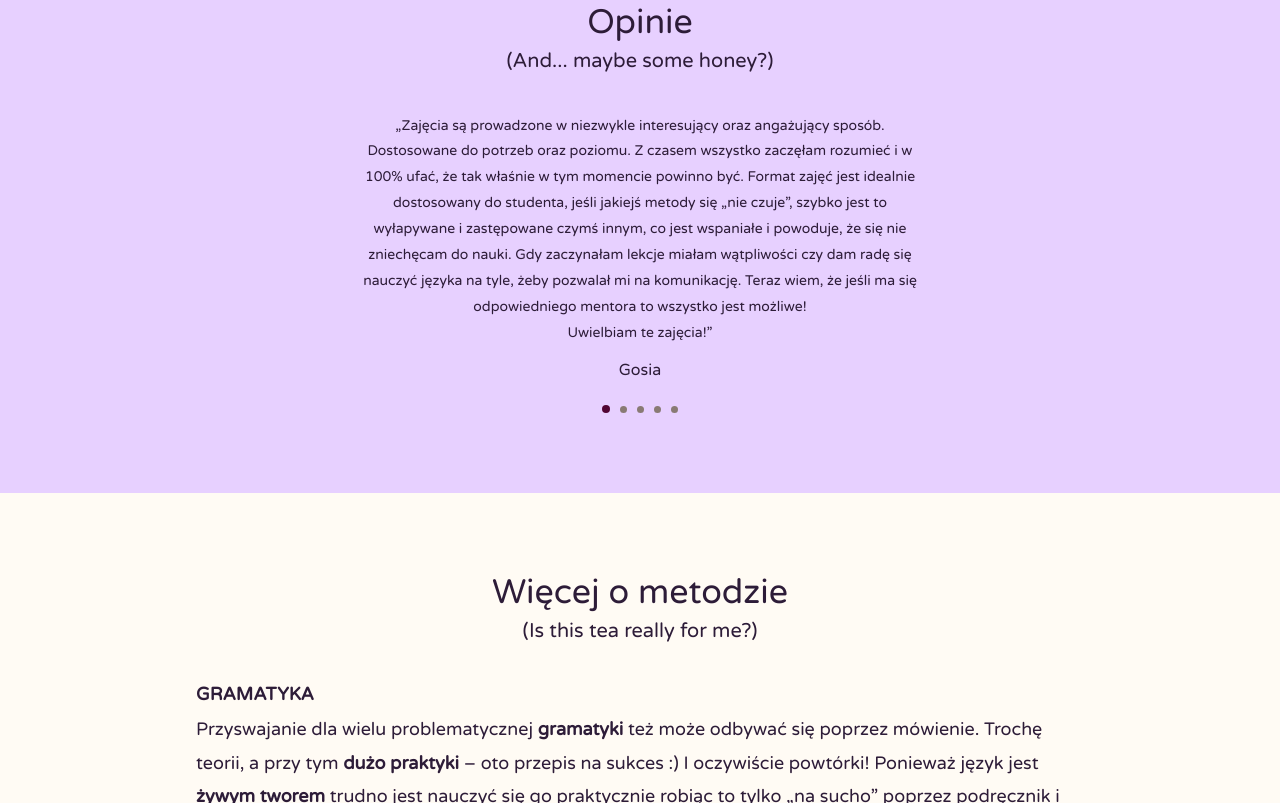
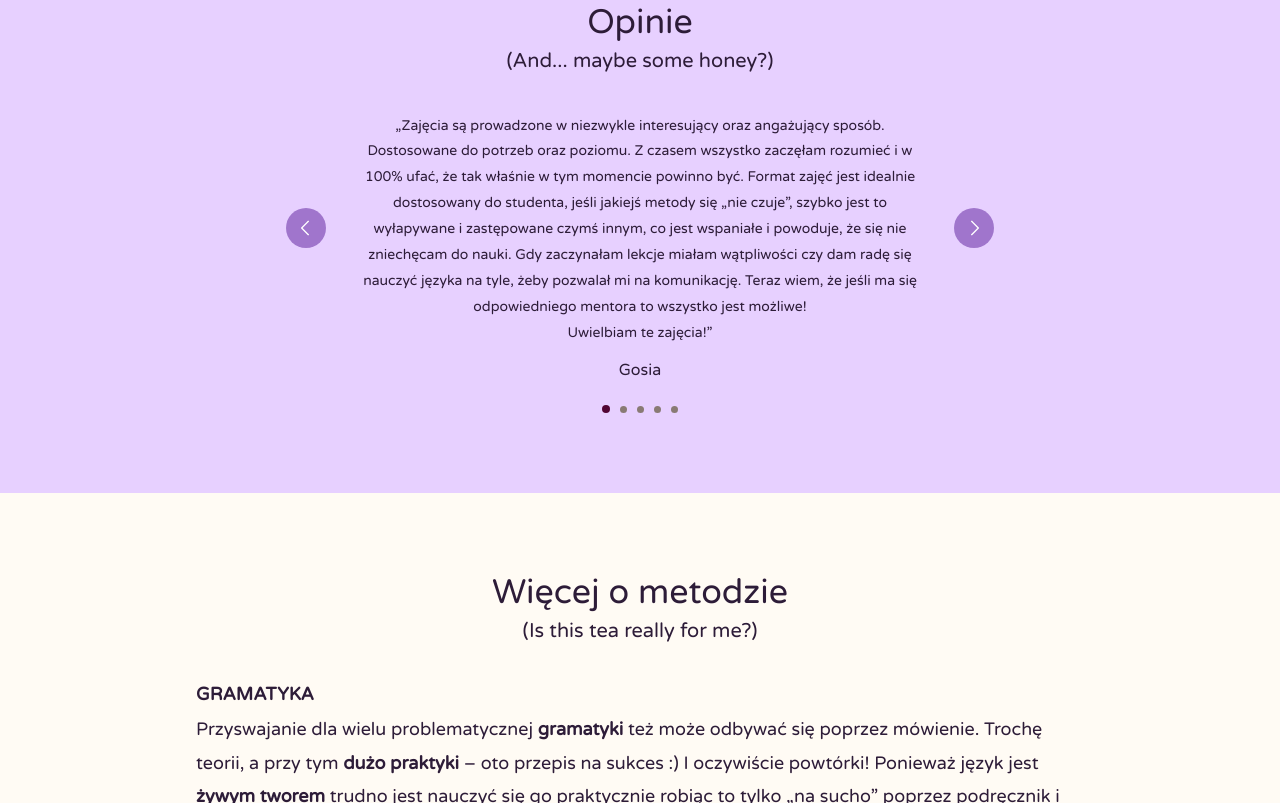
Before and after one commit to JakubKonefal/purplecafe, a Gatsby site: page / in a window 1280 px wide. Shown: the part 4097-4900 px from the top of the page. Built offline with nearby package versions, Linux system fonts and the light colour scheme; Gatsby itself is replaced by a stand-in of ours.

Commit message:
Add buttons

```diff
--- a/src/components/organisms/Homepage/Opinions/Opinions.style.ts
+++ b/src/components/organisms/Homepage/Opinions/Opinions.style.ts
@@ -15,8 +15,13 @@ export const Section = styled.section`
   }
 `
 export const StyledContainer = styled(Container)`
+  position: relative;
   width: 100%;
   max-width: 600px;
+`
+
+export const SwiperWrapper = styled.div`
+  position: relative;
 `
 
 export const Dots = styled.div`
@@ -46,3 +51,55 @@ export const Dot = styled.div<{ $active: boolean }>`
       background-color: #510433;
     `}
 `
+
+export const Button = styled.button`
+  display: flex;
+  align-items: center;
+  justify-content: center;
+  width: 40px;
+  height: 40px;
+  padding: 4px;
+  background-color: #a075cc;
+  color: ${({ theme }) => theme.colors.white};
+  transition: background-color 0.3s;
+  position: absolute;
+  bottom: 0;
+  transform: translateY(50%);
+  z-index: 1;
+  border-radius: 50%;
+
+  svg {
+    width: 100%;
+    height: 100%;
+  }
+
+  &:hover {
+    background-color: #8e5cb5;
+  }
+`
+
+export const ButtonLeft = styled(Button)`
+  left: 16px;
+  svg {
+    transform: translateX(-1px);
+  }
+
+  ${media.lg.min} {
+    bottom: unset;
+    top: 50%;
+    transform: translateX(-175%);
+  }
+`
+
+export const ButtonRight = styled(Button)`
+  right: 16px;
+  svg {
+    transform: translateX(1px);
+  }
+
+  ${media.lg.min} {
+    bottom: unset;
+    top: 50%;
+    transform: translateX(175%);
+  }
+`
--- a/src/components/organisms/Homepage/Opinions/Opinions.tsx
+++ b/src/components/organisms/Homepage/Opinions/Opinions.tsx
@@ -19,6 +19,9 @@ import { StyledFlex } from 'components/molecules/TextSection/TextSection.style'
 
 import theme from 'styles/theme'
 
+import { ReactComponent as ArrowLeft } from 'assets/icons/arrow-left.svg'
+import { ReactComponent as ArrowRight } from 'assets/icons/arrow-right.svg'
+
 import * as S from './Opinions.style'
 
 type OpinionProps = {
@@ -38,7 +41,14 @@ export const Opinions: React.FC<OpinionsProps> = ({
   subtitle,
   opinions,
 }) => {
-  const { activeSlide, onSwiperSlideChange } = useSwiper()
+  const {
+    activeSlide,
+    onSwiperSlideChange,
+    nextSlide,
+    prevSlide,
+    setActiveSlide,
+    onSwiperUpdate,
+  } = useSwiper()
 
   return (
     <S.Section id="opinie">
@@ -65,6 +75,7 @@ export const Opinions: React.FC<OpinionsProps> = ({
             items={opinions}
             extractKey={(_, index) => `flat-${index + 1}`}
             onSlideChange={(_, index) => onSwiperSlideChange(index)}
+            onSwiper={onSwiperUpdate}
             renderItem={(flat) => (
               <Flex $direction="column" $justify="center" $fullHeight>
                 <Text
@@ -98,12 +109,23 @@ export const Opinions: React.FC<OpinionsProps> = ({
             }}
             withDots
           />
+
           <S.Dots>
             {opinions.map((_, index) => (
-              <S.Dot key={`dot-${index + 1}`} $active={activeSlide === index} />
+              <S.Dot
+                key={`dot-${index + 1}`}
+                $active={activeSlide === index}
+                onClick={() => setActiveSlide(index)}
+              />
             ))}
           </S.Dots>
         </Flex>
+        <S.ButtonLeft type="button" aria-label="w lewo" onClick={prevSlide}>
+          <ArrowLeft />
+        </S.ButtonLeft>
+        <S.ButtonRight type="button" aria-label="w prawo" onClick={nextSlide}>
+          <ArrowRight />
+        </S.ButtonRight>
       </S.StyledContainer>
     </S.Section>
   )
```
Also changed, not shown: src/assets/icons/arrow-left.svg (added), src/assets/icons/arrow-right.svg (added).
